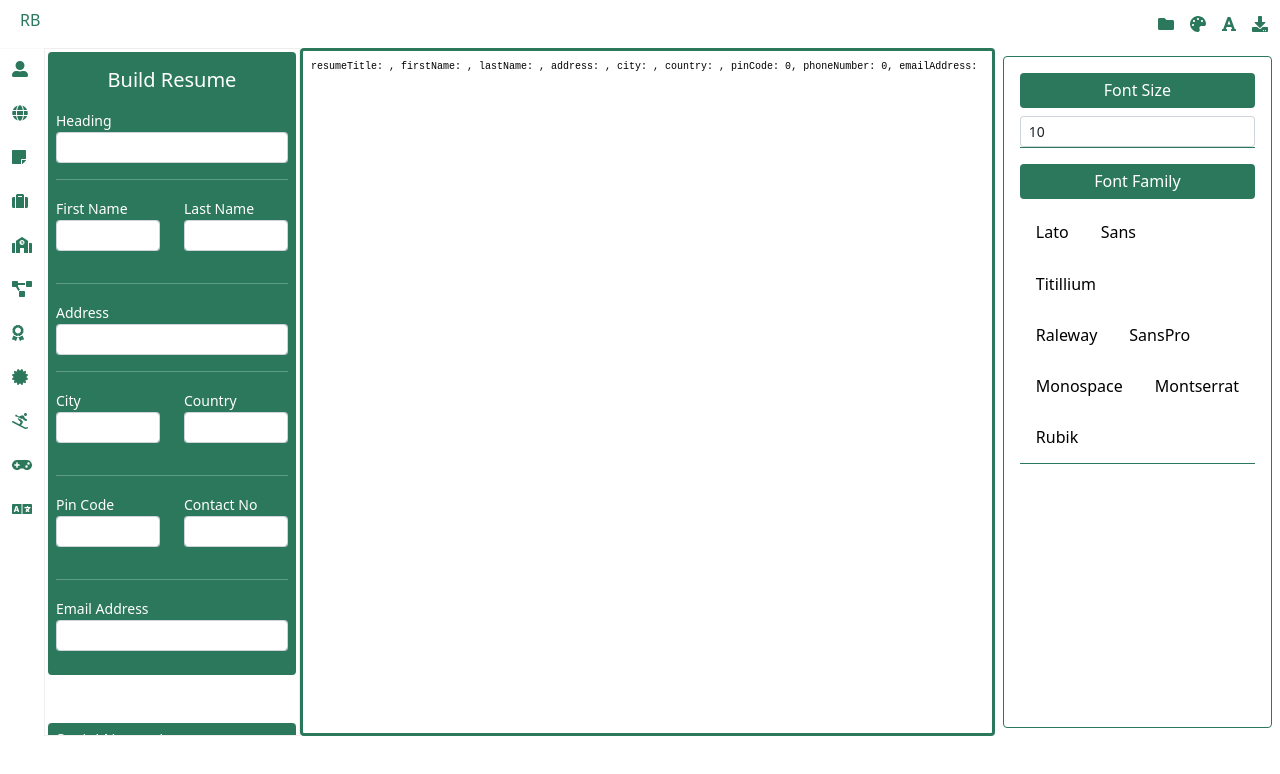
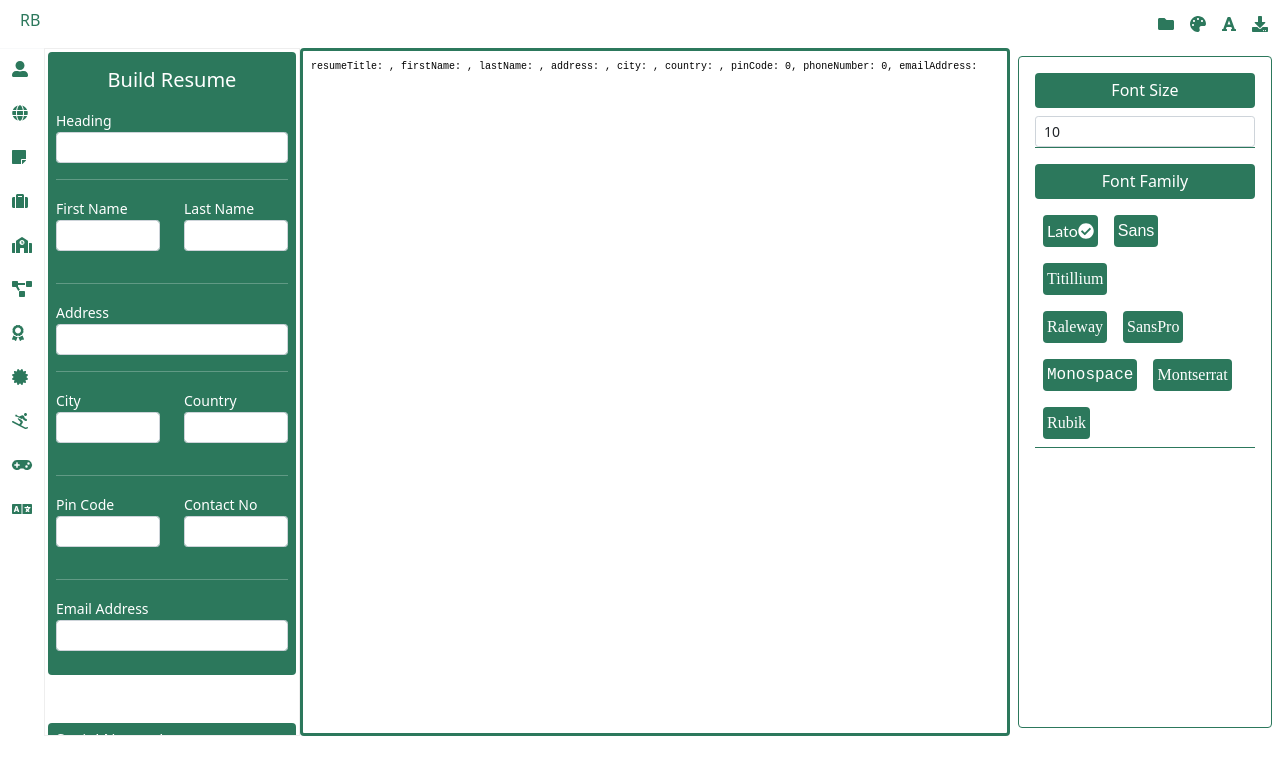
Before and after one commit to AndiswamyDev/resume-builder, a React (Create React App) app: page / in a window 1280 px wide. Both pictures are taken after a click on the element 1229 px from the left and 26 px from the top of the page. Shown: the top 774 px of the page. Built offline with nearby package versions, Linux system fonts and the light colour scheme.

Commit message:
font family check icon done

```diff
--- a/src/resume-builder/resumeBuilder.css
+++ b/src/resume-builder/resumeBuilder.css
@@ -9,8 +9,18 @@ body {
 }
 
 #side-panel-icons a:hover,
-#toolbar-icons-wrapper span:hover {
+#toolbar-icons-wrapper span:hover,
+.font-family-options span:hover {
     transform: scale(1.3);
+}
+
+.font-family-options span {
+    cursor: pointer;
+    transition: transform 0.3s;
+}
+
+.font-family-options span:hover {
+    transform: scale(1.2);
 }
 
 .side-panel-fields {
--- a/src/resume-builder/views/toolbars/fontSizeFamily.tsx
+++ b/src/resume-builder/views/toolbars/fontSizeFamily.tsx
@@ -1,10 +1,9 @@
 import React from 'react';
-// import { FontAwesomeIcon } from '@fortawesome/react-fontawesome';
-// import { faCheckCircle } from '@fortawesome/free-solid-svg-icons';
+import { FontAwesomeIcon } from '@fortawesome/react-fontawesome';
+import { faCheckCircle } from '@fortawesome/free-solid-svg-icons';
 import { FormControl } from 'react-bootstrap';
 import { CONSTANTS } from '../../constants';
 import { FontSizeFamilyInterfaces } from '../../interfaces';
-// import TextBgColors from '../../components/textBgColorOptions';
 
 class FontSizeFamily extends React.Component<FontSizeFamilyInterfaces> {
     render() {
@@ -23,25 +22,24 @@ class FontSizeFamily extends React.Component<FontSizeFamilyInterfaces> {
                             <h6 className='d-flex justify-content-center bg-primary rounded p-2'>{property}</h6>
                             <div className='d-flex flex-column d-flex justify-content-center'>
                                 {property === 'Font Family' && fontFamilyOptions.map((family: any) => {
-                                    return (<div className='d-flex flex-row'>
+                                    return (<div className='d-flex font-family-options'>
                                         {family.map((fontFamily: any) => {
                                             return (
-                                                <h6 className='m-2 p-2 rounded' style={{ fontFamily: family, color: 'black' }}
-                                                // onClick={() => this.props.selectHeadingColorPicker(item)}
-                                                >
-                                                    {Object.keys(fontFamily)}
-                                                </h6>
+                                                <div className='d-flex justify-content-center'>
+                                                    <span className='m-2 p-1 rounded bg-primary text-white' style={{ fontFamily: `${Object.values(fontFamily)}`, color: 'black' }}
+                                                        onClick={() => this.props.handleFontSizeFamily(property, `${Object.keys(fontFamily)}`)}
+                                                    >
+                                                        {Object.keys(fontFamily)}
+                                                        {this.props.selectedFontProperties.selectedFontFamily == Object.keys(fontFamily) ? <FontAwesomeIcon className='' icon={faCheckCircle}></FontAwesomeIcon> : ''}
+                                                    </span>
+                                                </div>
                                             )
                                         })
                                         }
                                     </div>
-
                                     )
                                 })}
                                 {property === 'Font Size' &&
-                                    // <div className=>
-
-                                    // </div>
                                     <FormControl
                                         size='sm'
                                         value={this.props.selectedFontProperties.selectedFontSize}
```
Also changed, not shown: src/resume-builder/views/toolbars/toolbarOptions.tsx (+0 -9 lines).
